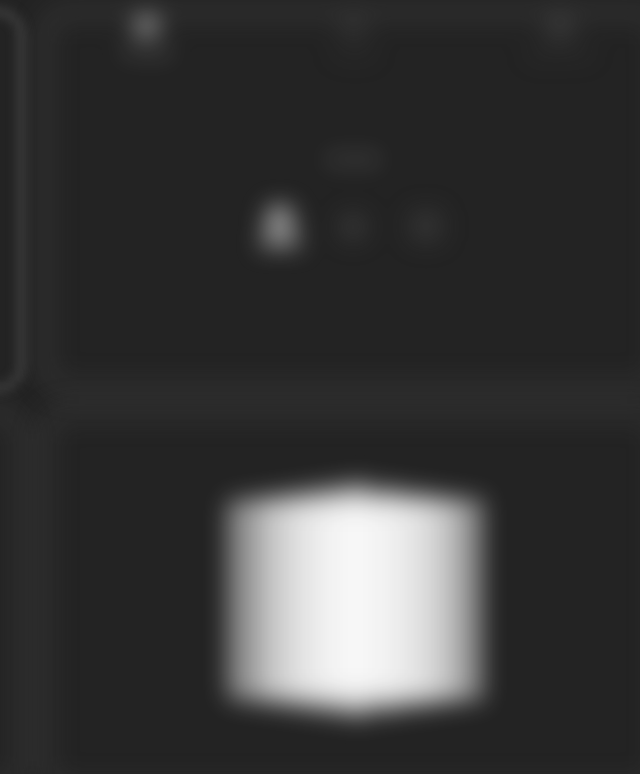
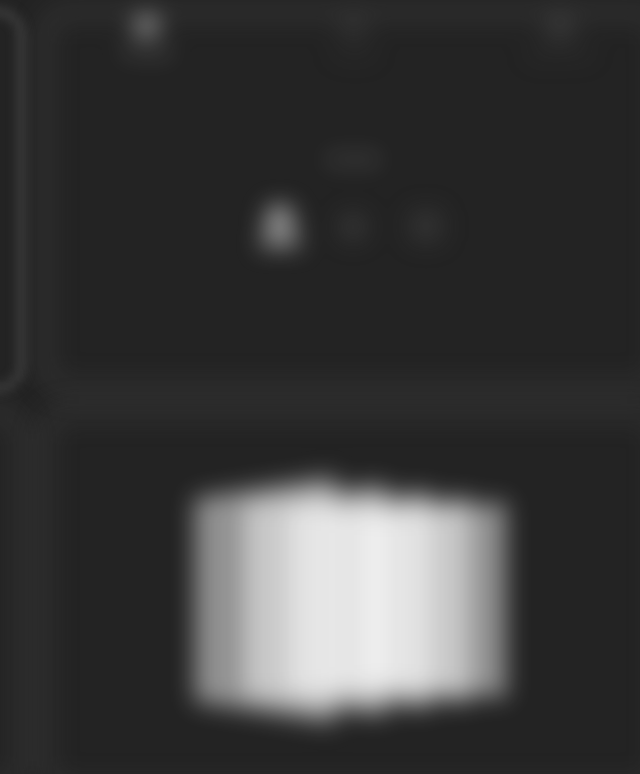
Before and after one commit to JielingYang/HomePageProject, a React app in the folder react-client/: page / in a window 1280 px wide. Shown: the top 774 px of the page, without its empty margins (607-1247 px from the left). Built offline with nearby package versions, Linux system fonts and the light colour scheme; the HTML template or start-up script is replaced by a standard one.

Commit message:
added new state class

```diff
--- a/react-client/src/components/basePanelSubComponents/BottomRightPanel.js
+++ b/react-client/src/components/basePanelSubComponents/BottomRightPanel.js
@@ -34,24 +34,7 @@
         .addTranslationX(props.bottomRightPanelState.engineDistance)
         .addRotationY(props.bottomRightPanelState.engineRotation);
 
-    let enginePartL1StyleObject = new StyleObject().setBasics("100%", "100%", 0, 0)
-        .setBackgroundColor(WHITE_TRANSPARENT_50)
-        .addTranslationZ(20 * bottomRightPanelUnitLength);
-
-    let enginePartL2StyleObject = new StyleObject().setBasics("100%", "100%", 0, 0)
-        .setBackgroundColor(WHITE_TRANSPARENT_50)
-        .addTranslationZ(40 * bottomRightPanelUnitLength);
-
-    let enginePartMStyleObject = new StyleObject().setBasics("100%", "100%", 0, 0)
-        .setBackgroundColor(WHITE_TRANSPARENT_50);
-
-    let enginePartR1StyleObject = new StyleObject().setBasics("100%", "100%", 0, 0)
-        .setBackgroundColor(WHITE_TRANSPARENT_50)
-        .addTranslationZ(-20 * bottomRightPanelUnitLength);
-
-    let enginePartR2StyleObject = new StyleObject().setBasics("100%", "100%", 0, 0)
-        .setBackgroundColor(WHITE_TRANSPARENT_50)
-        .addTranslationZ(-40 * bottomRightPanelUnitLength);
+    let enginePartsNames = props.bottomRightPanelState.engineGeneralStateModel.getItems();
 
     console.log(LEVEL2_CONSOLE_PREFIX + bottomRightPanelShapeModel.getStringId(), LEVEL2_CONSOLE_FONT);
     return (
@@ -60,11 +43,14 @@
              onMouseLeave={() => props.bottomRightPanelAction_setBottomRightPanelFocusOn(false)}>
             <SubPanelBorder subPanelState={props.bottomRightPanelState} borderBlurLevel={BLUR_LEVEL.LIGHT}/>
             <div style={engineContainerDivStyleObject.getStyle()}>
-                <div style={enginePartL1StyleObject.getStyle()}></div>
-                <div style={enginePartL2StyleObject.getStyle()}></div>
-                <div style={enginePartMStyleObject.getStyle()}></div>
-                <div style={enginePartR1StyleObject.getStyle()}></div>
-                <div style={enginePartR2StyleObject.getStyle()}></div>
+                {enginePartsNames.map((partName: string, index: number) => {
+
+                    let enginePartStyleObject = new StyleObject().setBasics("100%", "100%", 0, 0)
+                        .setBackgroundColor(WHITE_TRANSPARENT_50)
+                        .addTranslationZ((index - (enginePartsNames.length - 1) / 2) * 30 * bottomRightPanelUnitLength);
+
+                    return <div key={index} style={enginePartStyleObject.getStyle()}/>;
+                })}
             </div>
         </div>);
 };
--- a/react-client/src/utilities/CONSTANTS_NUMBER.js
+++ b/react-client/src/utilities/CONSTANTS_NUMBER.js
@@ -18,9 +18,9 @@
     THEME_BRIGHT: 1,
     THEME_YELLOW: 2,
 
-    ENGINE_PART_L1: 0,
-    ENGINE_PART_L2: 1,
+    ENGINE_PART_L1: 4,
+    ENGINE_PART_L2: 3,
     ENGINE_PART_M: 2,
-    ENGINE_PART_R1: 3,
-    ENGINE_PART_R2: 4,
+    ENGINE_PART_R1: 1,
+    ENGINE_PART_R2: 0,
 });
```
Also changed, not shown: react-client/src/classes/StateModelClasses/EnginePartStateModel.js (added, +16 -0 lines).
